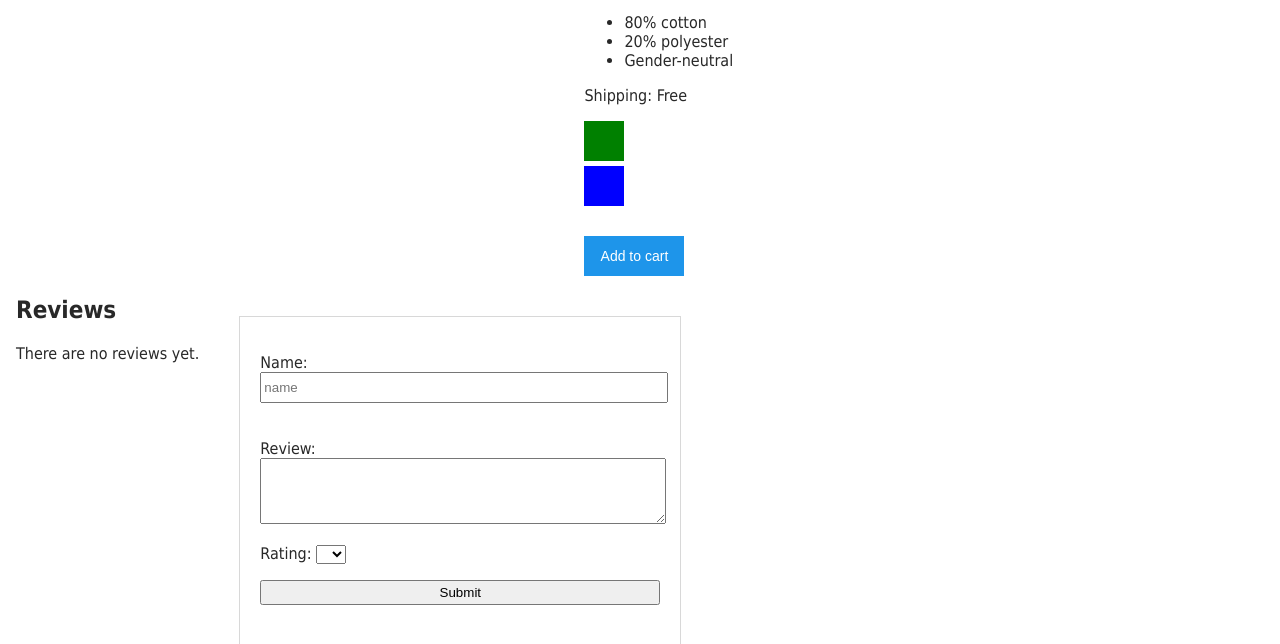
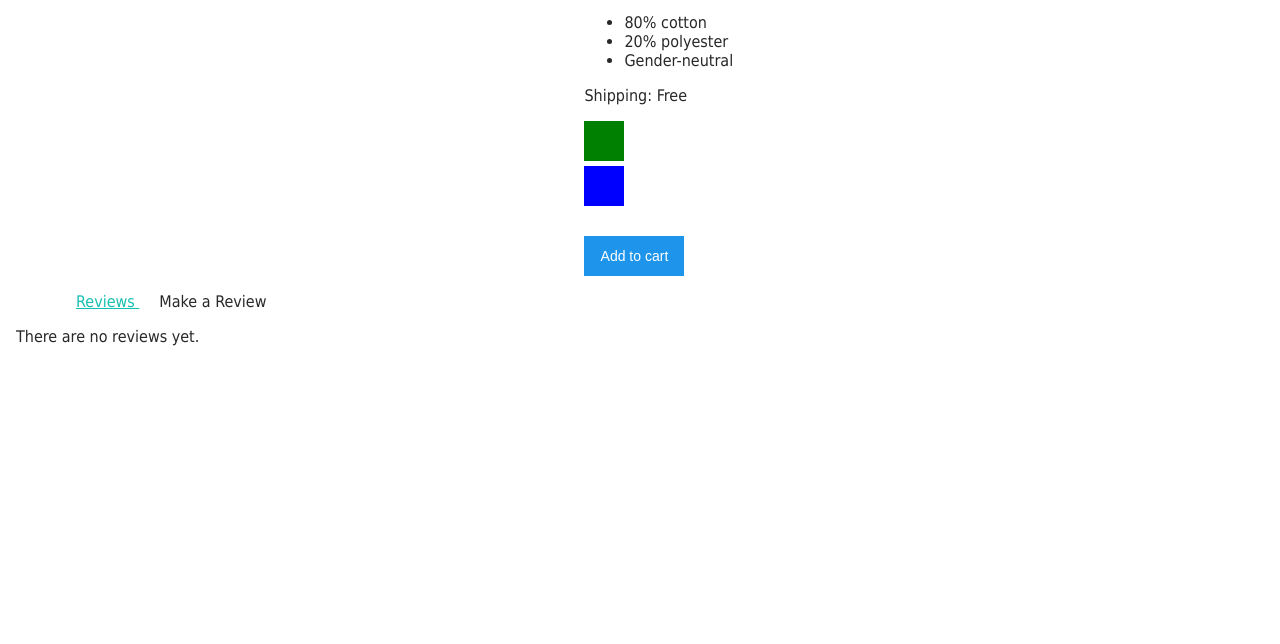
Before and after one commit to eopnetto/intro-to-vue-vuemastery, a plain HTML site: page index.html in a window 1280 px wide. Shown: the part 204-848 px from the top of the page. After the commit the page ends 800 px from the top, so only its background shows below. Drawn offline with nearby package versions, Linux system fonts and the light colour scheme.

Commit message:
- lesson 11 tabs

```diff
--- a/main.js
+++ b/main.js
@@ -1,4 +1,49 @@
-Vue.component('product-review',{
+var eventBus = new Vue()
+
+Vue.component('product-tabs', {
+    props: {
+        reviews: {
+            type: Array,
+            required: false,
+        }
+    },
+    template: `
+    <div>
+        <ul>
+            <span class="tab" v-for="(tab, index) in tabs"
+            @click="selectedTab = tab"
+            :class="{ activeTab: selectedTab === tab }"
+            :key="tab">
+                {{ tab }}
+            </span>
+        </ul>
+
+        <div v-show="selectedTab === 'Reviews'">
+            <p v-if="!reviews.length">There are no reviews yet.</p>
+            <ul>
+                <li v-for="review in reviews">
+                <p>{{review.name}}</p>
+                <p>{{review.rating}}</p>
+                <p>{{review.review}}</p>
+                </li>
+            </ul>
+        </div>
+
+        <div v-show="selectedTab === 'Make a Review'">
+            <product-review></product-review>
+        </div>
+
+    </div>
+    `,
+    data() {
+        return {
+            tabs: ['Reviews', 'Make a Review'],
+            selectedTab: 'Reviews',
+        }
+    },
+})
+
+Vue.component('product-review', {
     template: `
     <form class="review-form" @submit.prevent="onSubmit">
         <p v-if="errors.length">
@@ -32,45 +77,45 @@ Vue.component('product-review',{
     </form>
     `,
 
-    data(){
+    data() {
         return {
-            name:null,
-            review:null,
-            rating:null,
-            errors:[],
+            name: null,
+            review: null,
+            rating: null,
+            errors: [],
         }
     },
-    methods:{
-        onSubmit(){
+    methods: {
+        onSubmit() {
             this.errors = []
-            if(!this.name || !this.review || !this.rating){
-                if(!this.name) this.errors.push("Name required.")
-                if(!this.review) this.errors.push("Review required.")
-                if(!this.rating) this.errors.push("Rating required.")
+            if (!this.name || !this.review || !this.rating) {
+                if (!this.name) this.errors.push("Name required.")
+                if (!this.review) this.errors.push("Review required.")
+                if (!this.rating) this.errors.push("Rating required.")
                 return
             }
 
             let productReview = {
-                name:this.name,
-                review:this.review,
-                rating:this.rating,
+                name: this.name,
+                review: this.review,
+                rating: this.rating,
             }
 
-            this.$emit('review-submitted', productReview)
+            eventBus.$emit('review-submitted', productReview)
 
-            this.name= null
-            this.review= null
+            this.name = null
+            this.review = null
             this.rating = null
         }
     },
 })
 
-Vue.component('product',{
-    props:{
-      premium:{
-        type:Boolean,
-        required:true,
-      },
+Vue.component('product', {
+    props: {
+        premium: {
+            type: Boolean,
+            required: true,
+        },
     },
     template: `<div class="product">
                 <div class="product-image">
@@ -101,28 +146,16 @@ Vue.component('product',{
                     >Add to cart</button>
                 </div>
 
-                <div>
-                    <h2>Reviews</h2>
-                    <p v-if="!reviews.length">There are no reviews yet.</p>
-                    <ul>
-                        <li v-for="review in reviews">
-                        <p>{{review.name}}</p>
-                        <p>{{review.rating}}</p>
-                        <p>{{review.review}}</p>
-                        </li>
-                    </ul>
-                </div>
-
-                <product-review @review-submitted="addReview"></product-review>
+                <product-tabs :reviews="reviews"></product-tabs>
             </div>               `,
 
-    data(){
+    data() {
         return {
             brand: 'Vue MAster',
             product: 'Socks',
-            selectedVariant:0,
-            details:["80% cotton", "20% polyester", "Gender-neutral"],
-            variants:[
+            selectedVariant: 0,
+            details: ["80% cotton", "20% polyester", "Gender-neutral"],
+            variants: [
                 {
                     variantId: 2234,
                     variantColor: "green",
@@ -136,32 +169,29 @@ Vue.component('product',{
                     variantQuantity: 0,
                 },
             ],
-            reviews:[],
+            reviews: [],
         }
     },
-    methods:{
-        addToCart(){
+    methods: {
+        addToCart() {
             this.$emit('add-to-cart', this.variants[this.selectedVariant].variantId)
         },
-        updateProduct(index){
+        updateProduct(index) {
             this.selectedVariant = index
         },
-        addReview(productReview){
-            this.reviews.push(productReview)
-        },
     },
-    computed:{
-        title(){
+    computed: {
+        title() {
             return this.brand + ' ' + this.product
         },
-        image(){
+        image() {
             return this.variants[this.selectedVariant].variantImage
         },
-        inStock(){
+        inStock() {
             return this.variants[this.selectedVariant].variantQuantity
         },
-        shipping(){
-            if(this.premium){
+        shipping() {
+            if (this.premium) {
                 return "Free"
             }
 
@@ -169,16 +199,21 @@ Vue.component('product',{
         },
 
     },
+    mounted() {
+        eventBus.$on('review-submitted', productReview => {
+            this.reviews.push(productReview)
+        })
+    }
 })
 
 var app = new Vue({
     el: '#app',
-    data:{
-        premium:true,
-        cart:[],
+    data: {
+        premium: true,
+        cart: [],
     },
     methods: {
-        updateCart(id){
+        updateCart(id) {
             this.cart.push(id)
         },
     },
--- a/style.css
+++ b/style.css
@@ -1,6 +1,6 @@
 body {
     font-family: tahoma;
-    color:#282828;
+    color: #282828;
     margin: 0px;
 }
 
```
